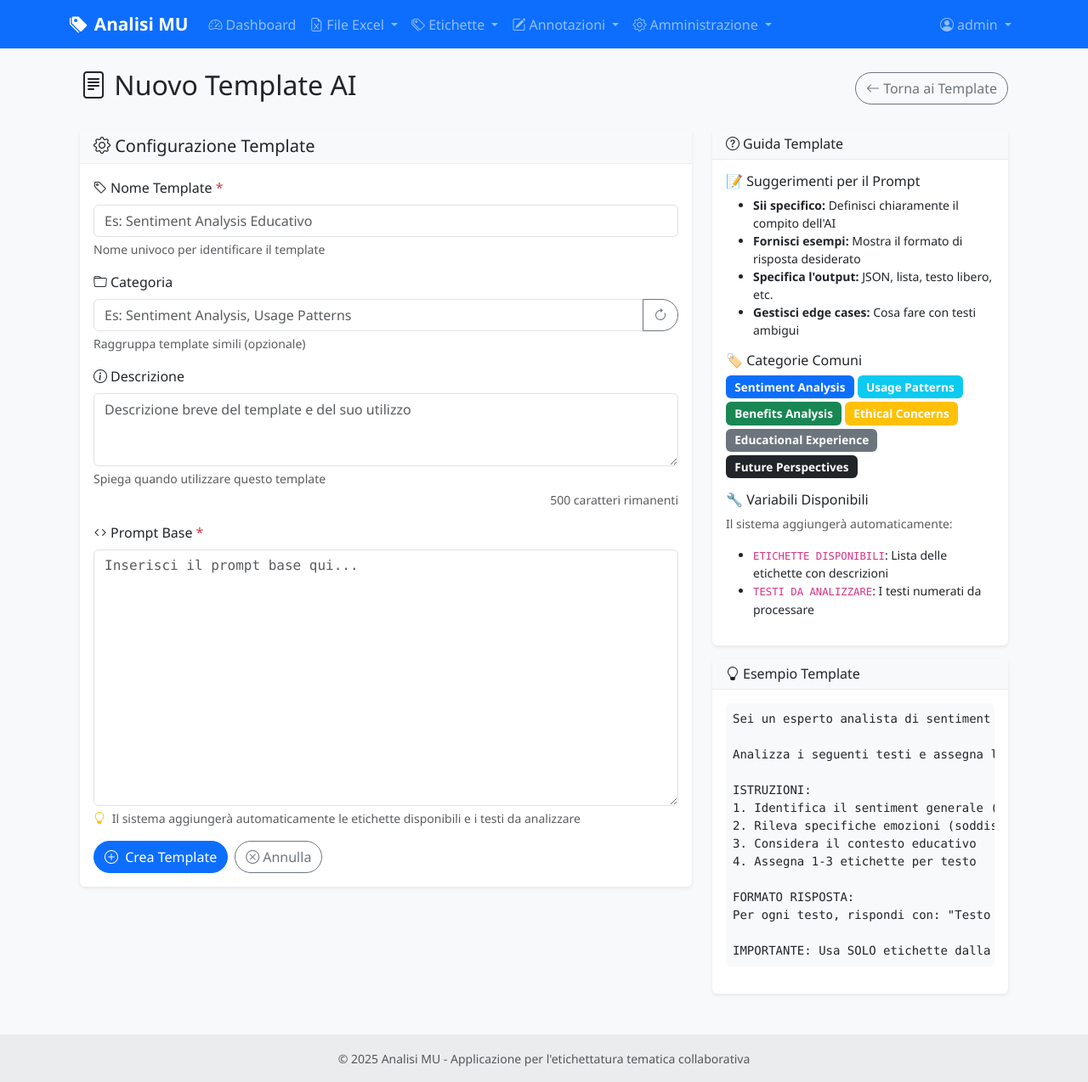
After one commit to nugh75/analisi-mu, a Flask app: page /admin/templates/create in a window 1280 px wide. The commit adds this page. Shown: the whole page at 85% size. Run offline with Flask 3, Linux system fonts and the light colour scheme; a user stored in the database is signed in; data comes from the database, SQL or seed files in the repository; both versions use the stored data as it was after the commit; some libraries are stand-ins or nearby versions.

Commit message:
fix template e pagina template

```diff
--- /dev/null
+++ b/templates/admin/template_form.html
@@ -0,0 +1,380 @@
+{% extends "base.html" %}
+
+{% block title %}{% if template %}Modifica Template{% else %}Nuovo Template{% endif %}{% endblock %}
+
+{% block content %}
+<div class="container-fluid">
+    <div class="row">
+        <div class="col-12">
+            <div class="d-flex justify-content-between align-items-center mb-4">
+                <h2>
+                    <i class="bi bi-file-text"></i>
+                    {% if template %}Modifica Template: {{ template.name }}{% else %}Nuovo Template AI{% endif %}
+                </h2>
+                <a href="{{ url_for('admin.manage_templates') }}" class="btn btn-outline-secondary">
+                    <i class="bi bi-arrow-left"></i> Torna ai Template
+                </a>
+            </div>
+
+            <div class="row">
+                <div class="col-lg-8">
+                    <div class="card">
+                        <div class="card-header">
+                            <h5 class="mb-0">
+                                <i class="bi bi-gear"></i> Configurazione Template
+                            </h5>
+                        </div>
+                        <div class="card-body">
+                            <form method="POST" id="template-form">
+                                <!-- Nome Template -->
+                                <div class="mb-3">
+                                    <label for="name" class="form-label">
+                                        <i class="bi bi-tag me-1"></i>Nome Template <span class="text-danger">*</span>
+                                    </label>
+                                    <input type="text" class="form-control" id="name" name="name"
+                                           value="{{ template.name if template else (name if name else '') }}"
+                                           required maxlength="100"
+                                           placeholder="Es: Sentiment Analysis Educativo">
+                                    <div class="form-text">Nome univoco per identificare il template</div>
+                                </div>
+
+                                <!-- Categoria -->
+                                <div class="mb-3">
+                                    <label for="category" class="form-label">
+                                        <i class="bi bi-folder me-1"></i>Categoria
+                                    </label>
+                                    <div class="input-group">
+                                        <input type="text" class="form-control" id="category" name="category"
+                                               value="{{ template.category if template else (category if category else '') }}"
+                                               maxlength="100" list="category-suggestions"
+                                               placeholder="Es: Sentiment Analysis, Usage Patterns">
+                                        <button type="button" class="btn btn-outline-secondary" id="load-categories" title="Carica categorie esistenti">
+                                            <i class="bi bi-arrow-clockwise"></i>
+                                        </button>
+                                    </div>
+                                    <datalist id="category-suggestions"></datalist>
+                                    <div class="form-text">Raggruppa template simili (opzionale)</div>
+                                </div>
+
+                                <!-- Descrizione -->
+                                <div class="mb-3">
+                                    <label for="description" class="form-label">
+                                        <i class="bi bi-info-circle me-1"></i>Descrizione
+                                    </label>
+                                    <textarea class="form-control" id="description" name="description"
+                                              rows="3" maxlength="500"
+                                              placeholder="Descrizione breve del template e del suo utilizzo">{{ template.description if template else (description if description else '') }}</textarea>
+                                    <div class="form-text">Spiega quando utilizzare questo template</div>
+                                </div>
+
+                                <!-- Prompt Base -->
+                                <div class="mb-3">
+                                    <label for="base_prompt" class="form-label">
+                                        <i class="bi bi-code me-1"></i>Prompt Base <span class="text-danger">*</span>
+                                    </label>
+                                    <textarea class="form-control" id="base_prompt" name="base_prompt"
+                                              rows="12" required style="font-family: 'Consolas', 'Monaco', monospace;"
+                                              placeholder="Inserisci il prompt base qui...">{{ template.base_prompt if template else (base_prompt if base_prompt else '') }}</textarea>
+                                    <div class="form-text">
+                                        <i class="bi bi-lightbulb text-warning me-1"></i>
+                                        Il sistema aggiungerà automaticamente le etichette disponibili e i testi da analizzare
+                                    </div>
+                                </div>
+
+                                <!-- Stato (solo in modifica) -->
+                                {% if template %}
+                                <div class="mb-3">
+                                    <div class="form-check">
+                                        <input class="form-check-input" type="checkbox" id="is_active" name="is_active"
+                                               {% if template.is_active %}checked{% endif %}>
+                                        <label class="form-check-label" for="is_active">
+                                            <i class="bi bi-check-circle me-1"></i>Template attivo
+                                        </label>
+                                    </div>
+                                    <div class="form-text">Template attivi sono disponibili per la generazione AI</div>
+                                </div>
+                                {% endif %}
+
+                                <!-- Pulsanti -->
+                                <div class="d-flex gap-2">
+                                    <button type="submit" class="btn btn-primary">
+                                        <i class="bi bi-{% if template %}pencil{% else %}plus-circle{% endif %} me-1"></i>
+                                        {% if template %}Aggiorna Template{% else %}Crea Template{% endif %}
+                                    </button>
+
+                                    {% if template %}
+                                    <button type="button" class="btn btn-outline-info" id="preview-btn">
+                                        <i class="bi bi-eye me-1"></i>Anteprima
+                                    </button>
+                                    {% endif %}
+
+                                    <a href="{{ url_for('admin.manage_templates') }}" class="btn btn-outline-secondary">
+                                        <i class="bi bi-x-circle me-1"></i>Annulla
+                                    </a>
+                                </div>
+                            </form>
+                        </div>
+                    </div>
+                </div>
+
+                <div class="col-lg-4">
+                    <!-- Guida Template -->
+                    <div class="card">
+                        <div class="card-header">
+                            <h6 class="mb-0">
+                                <i class="bi bi-question-circle me-1"></i>Guida Template
+                            </h6>
+                        </div>
+                        <div class="card-body">
+                            <h6>📝 Suggerimenti per il Prompt</h6>
+                            <ul class="small">
+                                <li><strong>Sii specifico:</strong> Definisci chiaramente il compito dell'AI</li>
+                                <li><strong>Fornisci esempi:</strong> Mostra il formato di risposta desiderato</li>
+                                <li><strong>Specifica l'output:</strong> JSON, lista, testo libero, etc.</li>
+                                <li><strong>Gestisci edge cases:</strong> Cosa fare con testi ambigui</li>
+                            </ul>
+
+                            <h6>🏷️ Categorie Comuni</h6>
+                            <div class="d-flex flex-wrap gap-1 mb-3">
+                                <span class="badge bg-primary">Sentiment Analysis</span>
+                                <span class="badge bg-info">Usage Patterns</span>
+                                <span class="badge bg-success">Benefits Analysis</span>
+                                <span class="badge bg-warning">Ethical Concerns</span>
+                                <span class="badge bg-secondary">Educational Experience</span>
+                                <span class="badge bg-dark">Future Perspectives</span>
+                            </div>
+
+                            <h6>🔧 Variabili Disponibili</h6>
+                            <p class="small text-muted">
+                                Il sistema aggiungerà automaticamente:
+                            </p>
+                            <ul class="small">
+                                <li><code>ETICHETTE DISPONIBILI</code>: Lista delle etichette con descrizioni</li>
+                                <li><code>TESTI DA ANALIZZARE</code>: I testi numerati da processare</li>
+                            </ul>
+                        </div>
+                    </div>
+
+                    <!-- Template di Esempio -->
+                    <div class="card mt-3">
+                        <div class="card-header">
+                            <h6 class="mb-0">
+                                <i class="bi bi-lightbulb me-1"></i>Esempio Template
+                            </h6>
+                        </div>
+                        <div class="card-body">
+                            <pre class="small bg-light p-2 rounded"><code>Sei un esperto analista di sentiment per contenuti educativi.
+
+Analizza i seguenti testi e assegna le etichette più appropriate.
+
+ISTRUZIONI:
+1. Identifica il sentiment generale (positivo, negativo, neutro)
+2. Rileva specifiche emozioni (soddisfazione, frustrazione, curiosità)
+3. Considera il contesto educativo
+4. Assegna 1-3 etichette per testo
+
+FORMATO RISPOSTA:
+Per ogni testo, rispondi con: "Testo N: [etichetta1, etichetta2]"
+
+IMPORTANTE: Usa SOLO etichette dalla lista fornita.</code></pre>
+                        </div>
+                    </div>
+                </div>
+            </div>
+        </div>
+    </div>
+</div>
+
+<!-- Modal Anteprima -->
+{% if template %}
+<div class="modal fade" id="previewModal" tabindex="-1">
+    <div class="modal-dialog modal-lg">
+        <div class="modal-content">
+            <div class="modal-header">
+                <h5 class="modal-title">
+                    <i class="bi bi-eye me-2"></i>Anteprima Template: {{ template.name }}
+                </h5>
+                <button type="button" class="btn-close" data-bs-dismiss="modal"></button>
+            </div>
+            <div class="modal-body">
+                <div id="preview-loading" class="text-center py-3">
+                    <div class="spinner-border text-primary" role="status"></div>
+                    <p class="mt-2 text-muted">Generazione anteprima...</p>
+                </div>
+                <div id="preview-content" style="display: none;">
+                    <textarea id="preview-text" class="form-control" rows="15" readonly
+                              style="font-family: 'Consolas', 'Monaco', monospace; font-size: 0.85em;"></textarea>
+                </div>
+                <div id="preview-error" class="alert alert-danger" style="display: none;"></div>
+            </div>
+            <div class="modal-footer">
+                <button type="button" class="btn btn-outline-primary" id="copy-preview">
+                    <i class="bi bi-clipboard me-1"></i>Copia
+                </button>
+                <button type="button" class="btn btn-secondary" data-bs-dismiss="modal">Chiudi</button>
+            </div>
+        </div>
+    </div>
+</div>
+{% endif %}
+{% endblock %}
+
+{% block scripts %}
+<script>
+document.addEventListener('DOMContentLoaded', function() {
+
+    // Carica categorie esistenti
+    document.getElementById('load-categories')?.addEventListener('click', loadExistingCategories);
+
+    // Anteprima template (solo in modifica)
+    {% if template %}
+    document.getElementById('preview-btn')?.addEventListener('click', function() {
+        showPreview({{ template.id }});
+    });
+
+    document.getElementById('copy-preview')?.addEventListener('click', function() {
+        const text = document.getElementById('preview-text').value;
+        if (text) {
+            navigator.clipboard.writeText(text).then(() => {
+                showToast('Anteprima copiata negli appunti!', 'success');
+            });
+        }
+    });
+    {% endif %}
+
+    // Validazione form
+    document.getElementById('template-form').addEventListener('submit', function(e) {
+        const name = document.getElementById('name').value.trim();
+        const basePrompt = document.getElementById('base_prompt').value.trim();
+
+        if (!name) {
+            e.preventDefault();
+            showToast('Nome template richiesto', 'error');
+            document.getElementById('name').focus();
+            return;
+        }
+
+        if (!basePrompt) {
+            e.preventDefault();
+            showToast('Prompt base richiesto', 'error');
+            document.getElementById('base_prompt').focus();
+            return;
+        }
+
+        if (basePrompt.length < 50) {
+            e.preventDefault();
+            showToast('Il prompt base dovrebbe essere più dettagliato (almeno 50 caratteri)', 'warning');
+            document.getElementById('base_prompt').focus();
+            return;
+        }
+    });
+
+    // Contatore caratteri per descrizione
+    const descTextarea = document.getElementById('description');
+    if (descTextarea) {
+        const maxLength = 500;
+        const counter = document.createElement('div');
+        counter.className = 'form-text text-end';
+        counter.id = 'desc-counter';
+        descTextarea.parentNode.appendChild(counter);
+
+        function updateCounter() {
+            const remaining = maxLength - descTextarea.value.length;
+            counter.textContent = `${remaining} caratteri rimanenti`;
+            counter.className = `form-text text-end ${remaining < 50 ? 'text-warning' : ''}`;
+        }
+
+        descTextarea.addEventListener('input', updateCounter);
+        updateCounter();
+    }
+
+    function loadExistingCategories() {
+        fetch('/admin/templates/categories')
+        .then(response => response.json())
+        .then(data => {
+            if (data.success) {
+                const datalist = document.getElementById('category-suggestions');
+                datalist.innerHTML = '';
+
+                data.categories.forEach(category => {
+                    const option = document.createElement('option');
+                    option.value = category;
+                    datalist.appendChild(option);
+                });
+
+                showToast(`Caricate ${data.categories.length} categorie esistenti`, 'success');
+            }
+        })
+        .catch(error => {
+            showToast('Errore nel caricamento delle categorie', 'error');
+        });
+    }
+
+    {% if template %}
+    function showPreview(templateId) {
+        const modal = new bootstrap.Modal(document.getElementById('previewModal'));
+        const loading = document.getElementById('preview-loading');
+        const content = document.getElementById('preview-content');
+        const error = document.getElementById('preview-error');
+
+        // Reset
+        loading.style.display = 'block';
+        content.style.display = 'none';
+        error.style.display = 'none';
+
+        modal.show();
+
+        fetch(`/admin/templates/${templateId}/preview`, {
+            method: 'POST',
+            headers: {
+                'Content-Type': 'application/json',
+                'X-CSRF-Token': document.querySelector('meta[name="csrf-token"]').getAttribute('content')
+            }
+        })
+        .then(response => response.json())
+        .then(data => {
+            loading.style.display = 'none';
+
+            if (data.success) {
+                document.getElementById('preview-text').value = data.preview || '';
+                content.style.display = 'block';
+            } else {
+                error.textContent = data.message || 'Errore nella generazione dell\'anteprima';
+                error.style.display = 'block';
+            }
+        })
+        .catch(err => {
+            loading.style.display = 'none';
+            error.textContent = 'Errore di connessione: ' + err.message;
+            error.style.display = 'block';
+        });
+    }
+    {% endif %}
+
+    function showToast(message, type = 'info') {
+        const alertClass = type === 'success' ? 'alert-success' :
+                          type === 'error' ? 'alert-danger' :
+                          type === 'warning' ? 'alert-warning' : 'alert-info';
+
+        const toast = document.createElement('div');
+        toast.className = `alert ${alertClass} alert-dismissible fade show position-fixed top-0 end-0 m-3`;
+        toast.style.zIndex = '9999';
+        toast.innerHTML = `
+            ${message}
+            <button type="button" class="btn-close" data-bs-dismiss="alert"></button>
+        `;
+
+        document.body.appendChild(toast);
+
+        setTimeout(() => {
+            if (toast.parentNode) {
+                toast.remove();
+            }
+        }, 5000);
+    }
+
+    // Carica categorie automaticamente all'avvio
+    loadExistingCategories();
+});
+</script>
+{% endblock %}
--- a/templates/base.html
+++ b/templates/base.html
@@ -96,7 +96,7 @@
                             <li><a class="dropdown-item" href="{{ url_for('admin.openrouter_models') }}">
                                 <i class="bi bi-cloud me-1"></i>Modelli OpenRouter
                             </a></li>
-                            <li><a class="dropdown-item" href="{{ url_for('ai.manage_templates') }}">
+                            <li><a class="dropdown-item" href="{{ url_for('admin.manage_templates') }}">
                                 <i class="bi bi-file-text me-1"></i>Template AI
                             </a></li>
                             <li><hr class="dropdown-divider"></li>
```
Also changed, not shown: init_ai_templates.py (added, +193 -0 lines), migrate_template_categories.py (added, +92 -0 lines), services/ai_annotator.py (+55 -8 lines), instance/analisi_mu.db.
